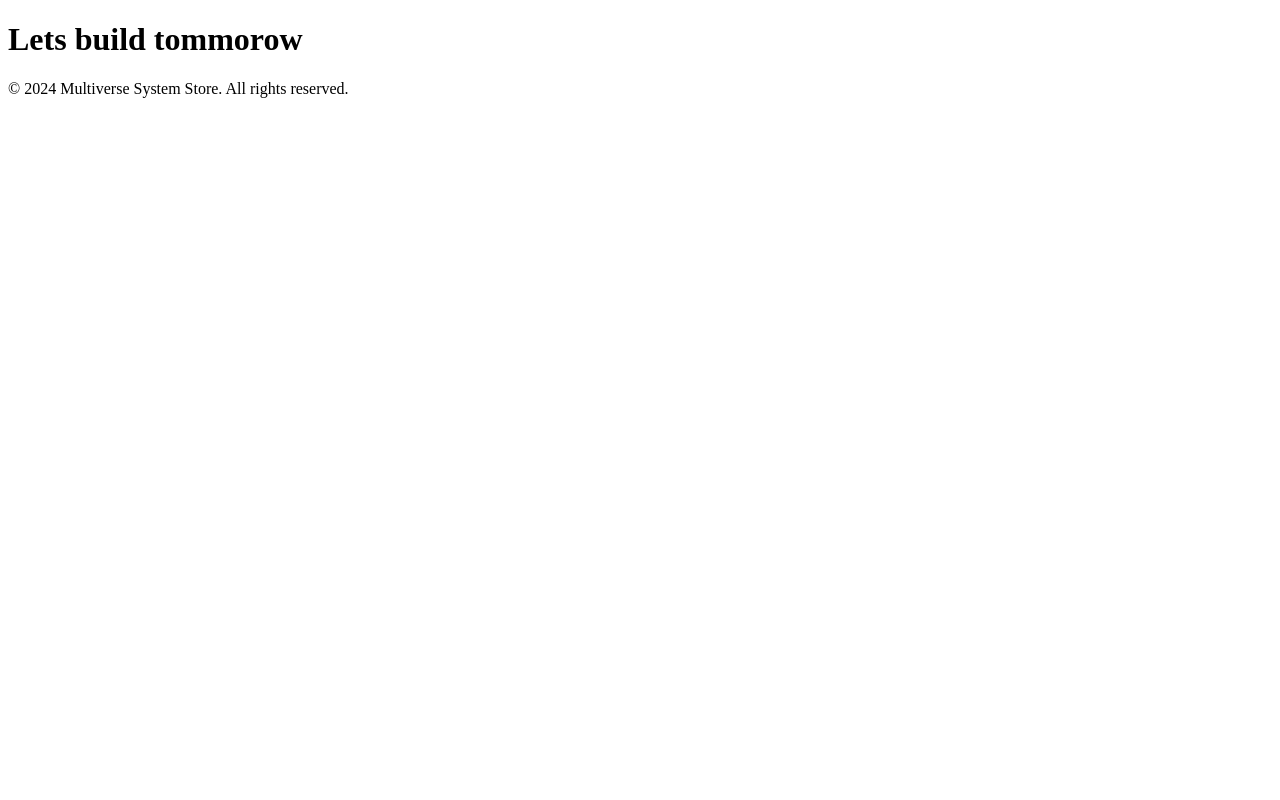
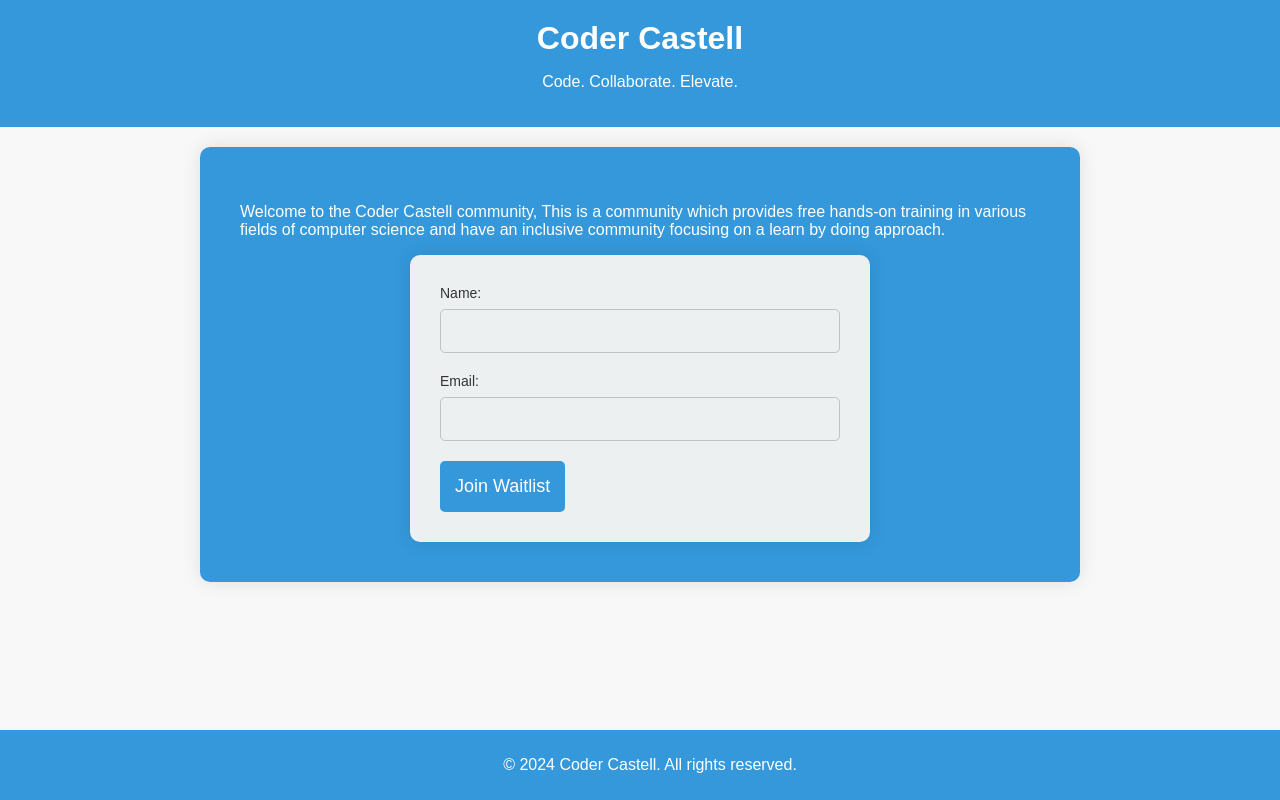
Before and after one commit to iamnirajdotcom/codercastell, a plain HTML site: page index.html in a window 1280 px wide. Drawn offline with Linux system fonts and the light colour scheme.

Commit message:
Add a script, style and image folder

```diff
--- a/index.html
+++ b/index.html
@@ -3,19 +3,35 @@
 <head>
     <meta charset="UTF-8">
     <meta name="viewport" content="width=device-width, initial-scale=1.0">
-
+    <link rel="stylesheet" type="text/css" href="style.css">
+    <link rel="icon" type="image/x-icon" href="/image/favicon2.png">
+    <script src="script.js" defer></script>
     <title>Coder Castell</title>
 </head>
 <body>
     <header>
-        <h1>Lets build tommorow</h1>
-
+        <h1>Coder Castell</h1>
+        <p>Code. Collaborate. Elevate.</p>
     </header>
 
+    <section>
+        <p>Welcome to the Coder Castell community, This is a community which provides free hands-on training in various fields of computer science and have an inclusive community focusing on a learn by doing approach.</p>
+        <!-- You can add more content or sections here -->
 
+        <!-- Waitlist Form -->
+        <form action="#" method="post" id="waitlistForm" onsubmit="joinWaitlist(); return false;">
+            <label for="name">Name:</label>
+            <input type="text" id="name" name="name" required>
+
+            <label for="email">Email:</label>
+            <input type="email" id="email" name="email" required>
+
+            <button type="submit">Join Waitlist</button>
+        </form>
+    </section>
 
     <footer>
-        <p>&copy; 2024 Multiverse System Store. All rights reserved.</p>
+        <p>&copy; 2024 Coder Castell. All rights reserved.</p>
     </footer>
 </body>
 </html>
--- /dev/null
+++ b/script.js
@@ -0,0 +1,15 @@
+// script.js
+
+function joinWaitlist() {
+    // Get form values
+    var name = document.getElementById('name').value;
+    var email = document.getElementById('email').value;
+
+    // Simulate sending details to your email (replace this with actual server-side code)
+    var mailtoLink = 'mailto:iamniraj@gmail.com?subject=Waitlist%20Submission&body=Name:%20' + name + '%0AEmail:%20' + email;
+    window.location.href = mailtoLink;
+
+    // You can also log the details to the console (for testing purposes)
+    console.log('Name:', name);
+    console.log('Email:', email);
+}
--- /dev/null
+++ b/style.css
@@ -0,0 +1,138 @@
+/* style.css */
+
+body {
+    font-family: 'Arial', sans-serif;
+    margin: 0;
+    padding: 0;
+    background-color: #f8f8f8;
+    color: #333;
+}
+
+header {
+    background-color: #3498db;
+    color: #fff;
+    text-align: center;
+    padding: 20px;
+}
+
+header h1 {
+    margin: 0;
+}
+
+section {
+    max-width: 800px;
+    margin: 20px auto;
+    padding: 20px;
+    background-color: #fff;
+    box-shadow: 0 0 10px rgba(0, 0, 0, 0.1);
+}
+
+footer {
+    text-align: center;
+    padding: 10px;
+    background-color: #3498db;
+    color: #fff;
+    position: fixed;
+    bottom: 0;
+    width: 100%;
+}
+/*
+section {
+    max-width: 800px;
+    margin: 20px auto;
+    padding: 20px;
+    background-color: #fff;
+    box-shadow: 0 0 10px rgba(0, 0, 0, 0.1);
+}
+
+form {
+    max-width: 400px;
+    margin: 20px auto;
+}
+
+label {
+    display: block;
+    margin-bottom: 8px;
+    color: #333;
+}
+
+input {
+    width: 100%;
+    padding: 10px;
+    margin-bottom: 16px;
+    border: 1px solid #ddd;
+    border-radius: 4px;
+    box-sizing: border-box;
+}
+
+button {
+    background-color: #3498db;
+    color: #fff;
+    padding: 12px;
+    border: none;
+    border-radius: 4px;
+    cursor: pointer;
+}
+
+button:hover {
+    background-color: #2980b9;
+} */
+section {
+    max-width: 800px;
+    margin: 20px auto;
+    padding: 40px;
+    background-color: #3498db; /* Dodger Blue */
+    color: #fff;
+    box-shadow: 0 0 20px rgba(0, 0, 0, 0.1);
+    border-radius: 10px;
+}
+
+form {
+    max-width: 400px;
+    margin: 0 auto;
+    background-color: #ecf0f1; /* Dim White */
+    padding: 30px;
+    border-radius: 10px;
+    box-shadow: 0 0 20px rgba(0, 0, 0, 0.1);
+}
+
+label {
+    display: block;
+    margin-bottom: 8px;
+    font-size: 14px;
+    color: #333;
+}
+
+input {
+    width: 100%;
+    padding: 12px;
+    margin-bottom: 20px;
+    border: 1px solid #bdc3c7; /* Silver */
+    border-radius: 5px;
+    box-sizing: border-box;
+    font-size: 16px;
+    color: #333;
+    background-color: #ecf0f1; /* Dim White */
+}
+
+button {
+    background-color: #3498db; /* Dodger Blue */
+    color: #fff;
+    padding: 15px;
+    border: none;
+    border-radius: 5px;
+    cursor: pointer;
+    font-size: 18px;
+    transition: background-color 0.3s ease;
+}
+
+button:hover {
+    background-color: #2980b9; /* Darker Dodger Blue */
+}
+
+/* Style for better form responsiveness */
+@media screen and (max-width: 600px) {
+    form {
+        width: 90%;
+    }
+}
```
Also changed, not shown: image/favicon2.png (added).
